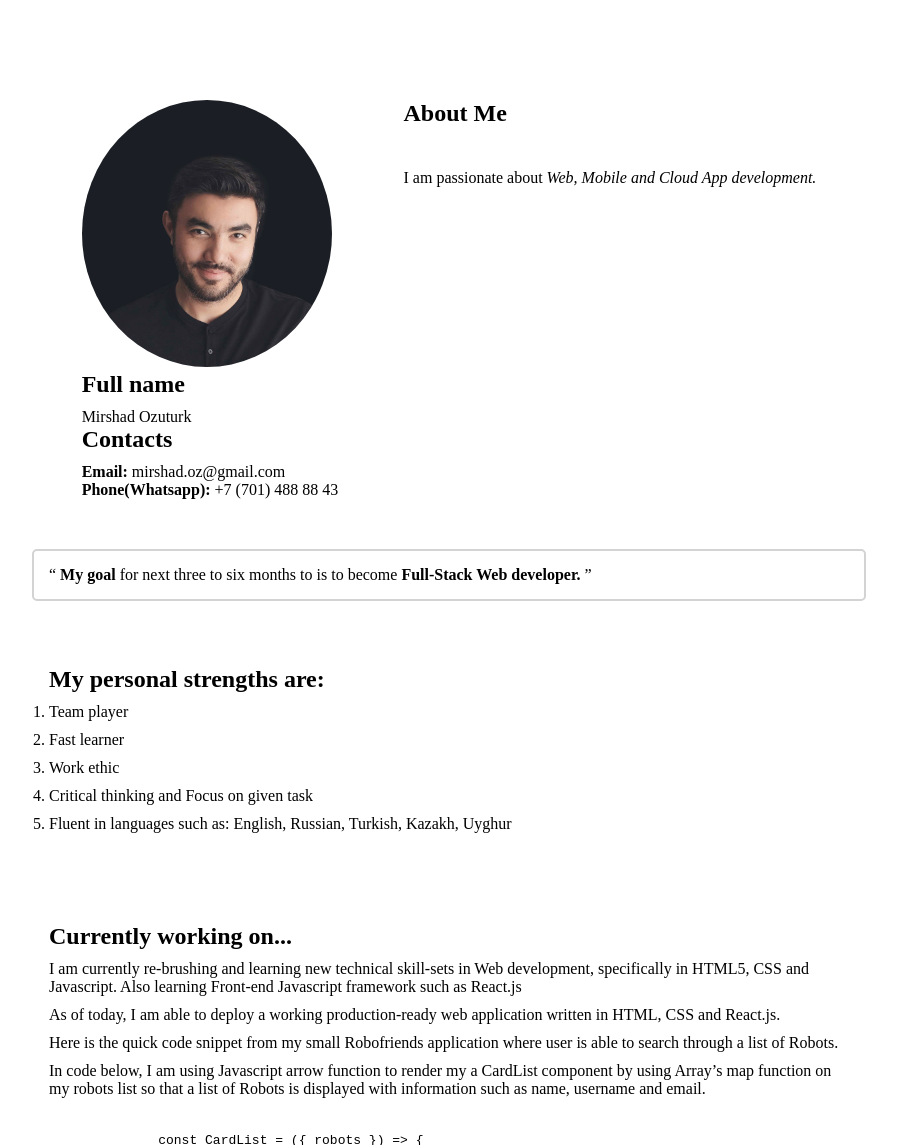
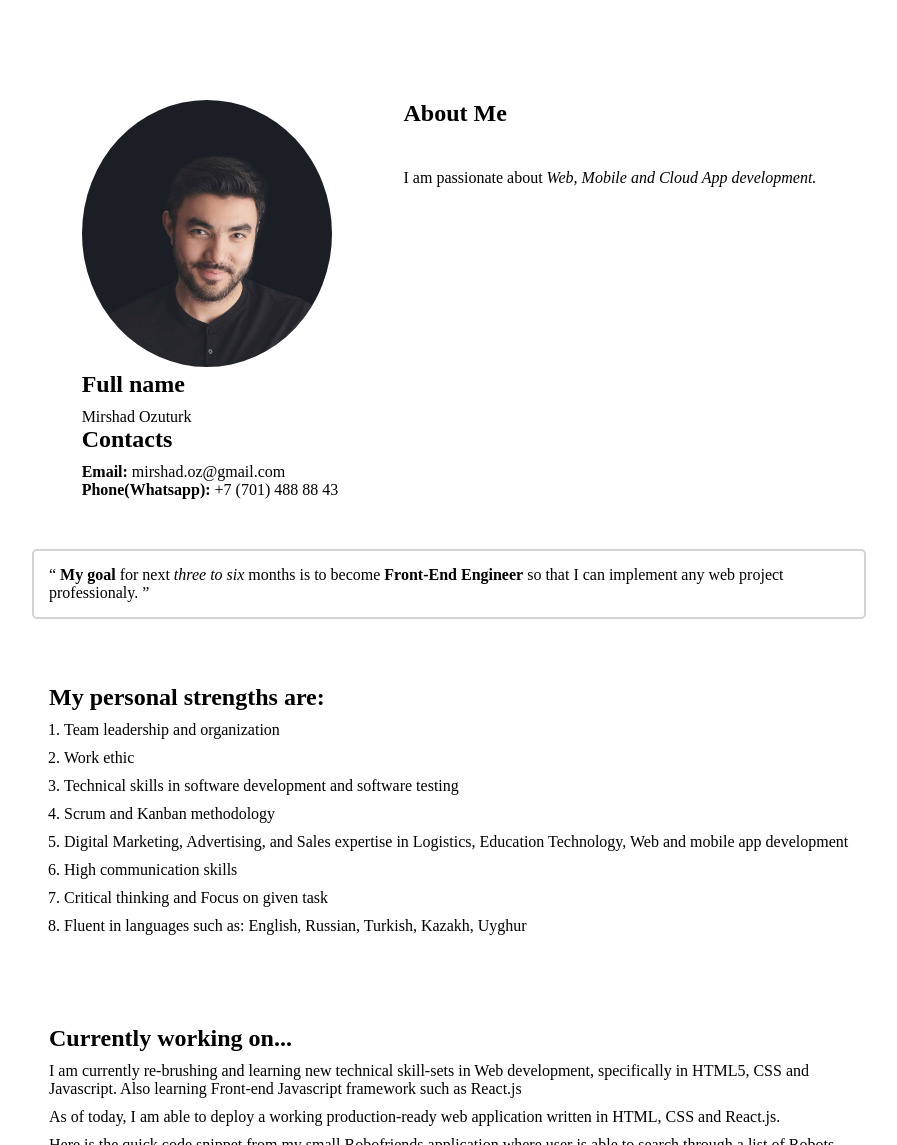
Before and after one commit to mirshadoz/rsschool-cv, a plain HTML site: page index.html in a window 1280 px wide. Shown: the top 1145 px of the page, without its empty margins (191-1088 px from the left). Drawn offline with Linux system fonts and the light colour scheme.

Commit message:
fix: padding for skill's list

```diff
--- a/index.html
+++ b/index.html
@@ -31,15 +31,18 @@
       </div>
       <div class="section section1">
         <q>
-          <strong>My goal</strong> for next three to six months to is to become <strong>Full-Stack Web developer.</strong>
+          <strong>My goal</strong> for next <em>three to six</em> months is to become <strong>Front-End Engineer</strong> so that I can implement any web project professionaly.
         </q>
       </div>
       <div class="section section2">
         <h2>My personal strengths are:</h2>
         <ol>
-          <li>Team player</li>
-          <li>Fast learner</li>
+          <li>Team leadership and organization</li>
           <li>Work ethic</li>
+          <li>Technical skills in software development and software testing</li>
+          <li>Scrum and Kanban methodology</li>
+          <li>Digital Marketing, Advertising, and Sales expertise in Logistics, Education Technology, Web and mobile app development</li>
+          <li>High communication skills</li>
           <li>Critical thinking and Focus on given task</li>
           <li>Fluent in languages such as: English, Russian, Turkish, Kazakh, Uyghur</li>
         </ol>
--- a/style.css
+++ b/style.css
@@ -47,6 +47,10 @@
   padding: 15px;
 }
 
+.section2 > ol {
+  padding-left: 15px;
+}
+
 .section2 > ol > li, h2 {
   padding-bottom: 10px;
 }
```
